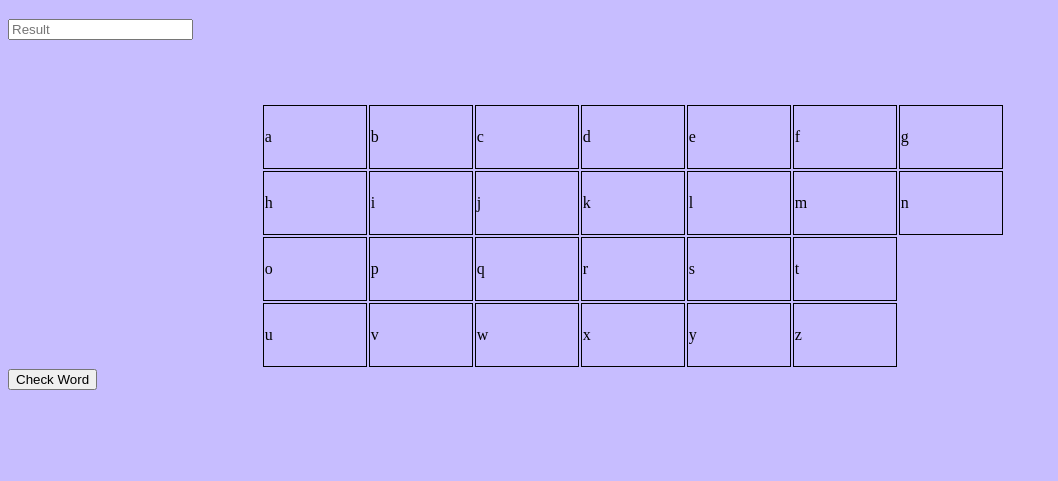
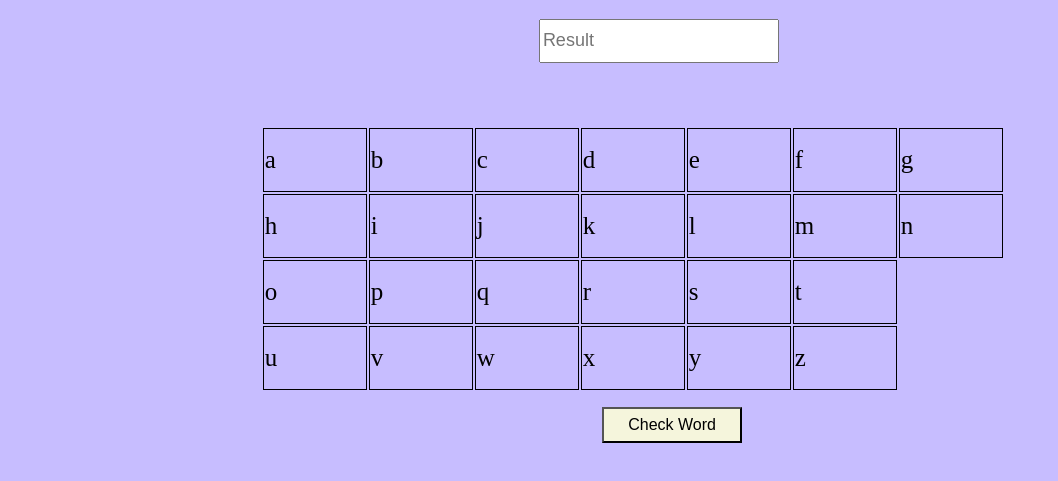
Before and after one commit to Fahad-Rafiq06/Scrabble, a plain HTML site: page index.html in a window 1280 px wide. Shown: the part 67-548 px from the top of the page, without its empty margins (0-1058 px from the left). Drawn offline with Linux system fonts and the light colour scheme.

Commit message:
Update style.css

```diff
--- a/style.css
+++ b/style.css
@@ -2,19 +2,48 @@ body{
     background-color: rgba(171, 156, 255, 0.661);
 }
 
-table{
+table {
     margin-top: 5%;
     margin-left: 20%;
 }
 
 table tr td {
-
+    font-size: 25px;
     width: 100px;
     height: 60px;
     border: 1px solid black;
+}
+
+table tr td:hover{
+    font-size: 28px;
+    color: rgb(160, 50, 50);
+    background-color: aqua;
+    cursor: pointer;
 }
 #main h1{
     font-family:Georgia, 'Times New Roman', Times, serif;
     color: rgb(0, 109, 225);
     text-align: center;
 }
+
+#result{
+    position: relative;
+    left: 42%;
+    height: 38px;
+    font-size: 18px;
+}
+button {
+    margin-left: 47%;
+    font-size: 16px;
+    margin-top: 15px;
+    line-height: 30px;
+    width: 140px;
+    background-color: beige;
+}
+button:hover{
+    color: rgb(255, 0, 30);
+    font-weight: bold;
+    font-size: 20px ;
+    background-color: yellow;
+    cursor: pointer;
+}
```
